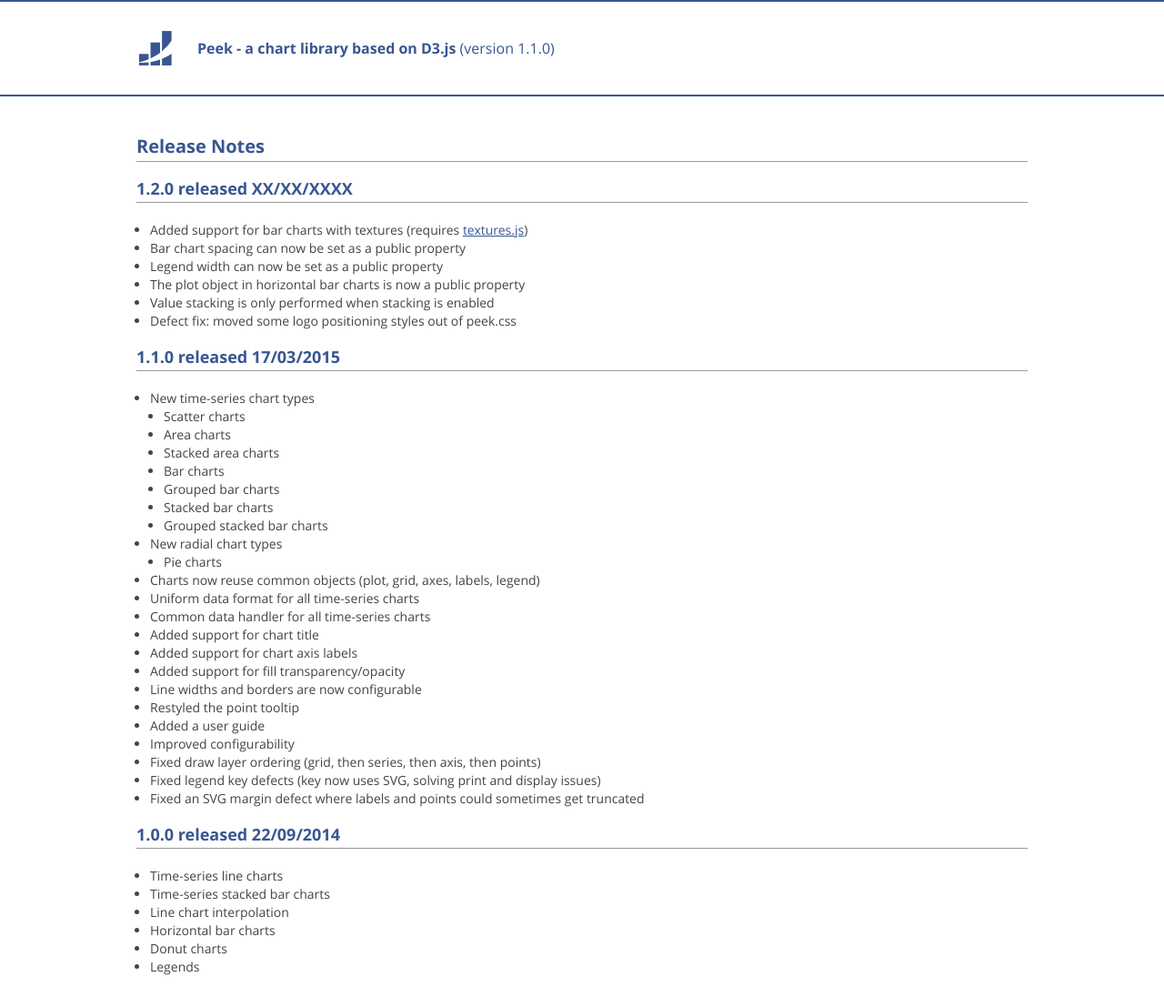
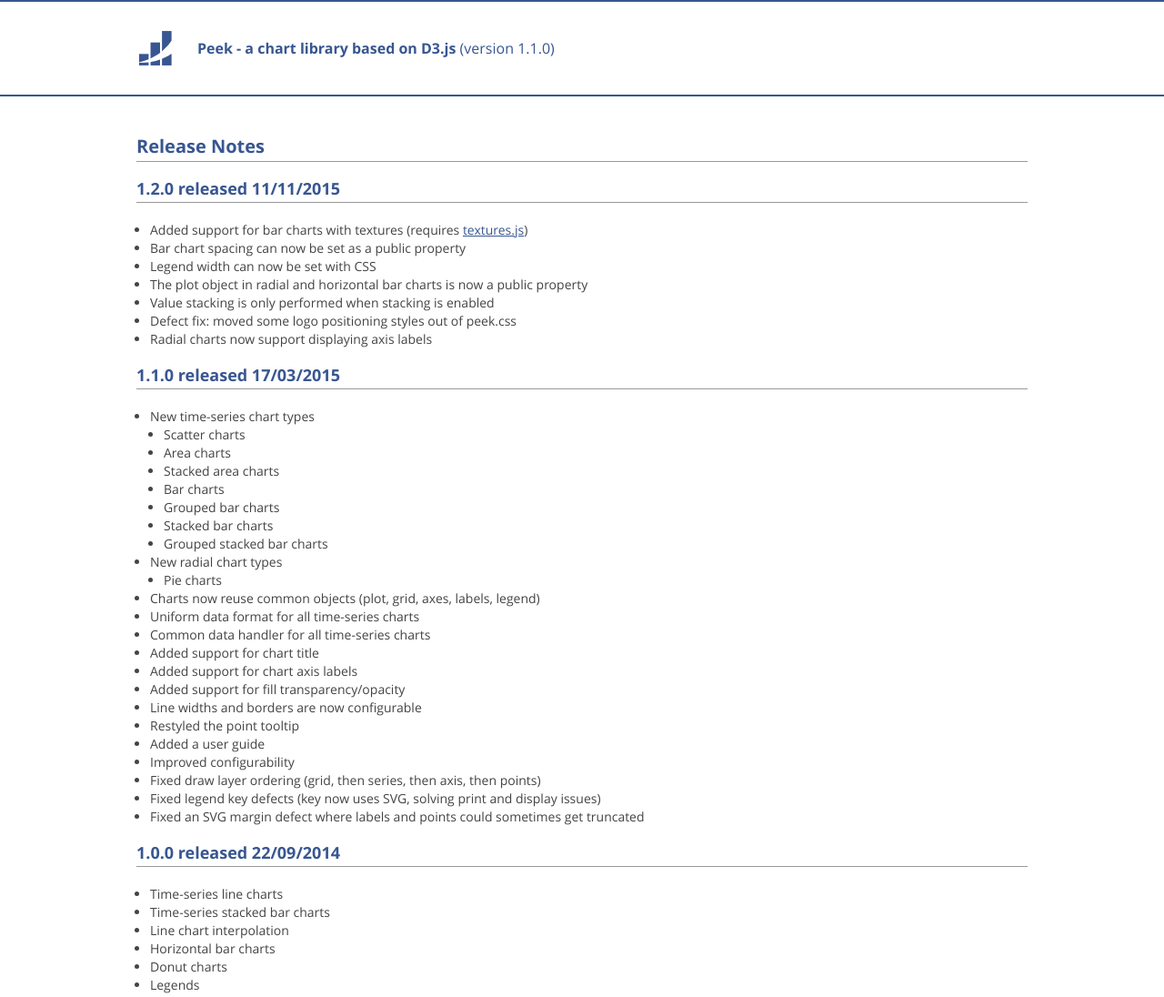
Before and after one commit to mtmacdonald/peek, a plain HTML site: page docs/release-notes.html in a window 1280 px wide. Shown: the top 1096 px of the page at 91% size. Drawn offline with Linux system fonts and the light colour scheme.

Commit message:
updated release notes.

```diff
--- a/docs/release-notes.html
+++ b/docs/release-notes.html
@@ -42,15 +42,16 @@ header > div > a div{
 
 <h1>Release Notes</h1>
 
-<h2>1.2.0 released XX/XX/XXXX</h2>
+<h2>1.2.0 released 11/11/2015</h2>
 
 <ul>
  <li>Added support for bar charts with textures (requires <a href="http://riccardoscalco.github.io/textures">textures.js</a>)</li>
  <li>Bar chart spacing can now be set as a public property</li>
- <li>Legend width can now be set as a public property</li>
- <li>The plot object in horizontal bar charts is now a public property</li>
+ <li>Legend width can now be set with CSS</li>
+ <li>The plot object in radial and horizontal bar charts is now a public property</li>
  <li>Value stacking is only performed when stacking is enabled</li>
  <li>Defect fix: moved some logo positioning styles out of peek.css</li>
+ <li>Radial charts now support displaying axis labels</li>
 </ul>
 
 <h2>1.1.0 released 17/03/2015</h2>
```
